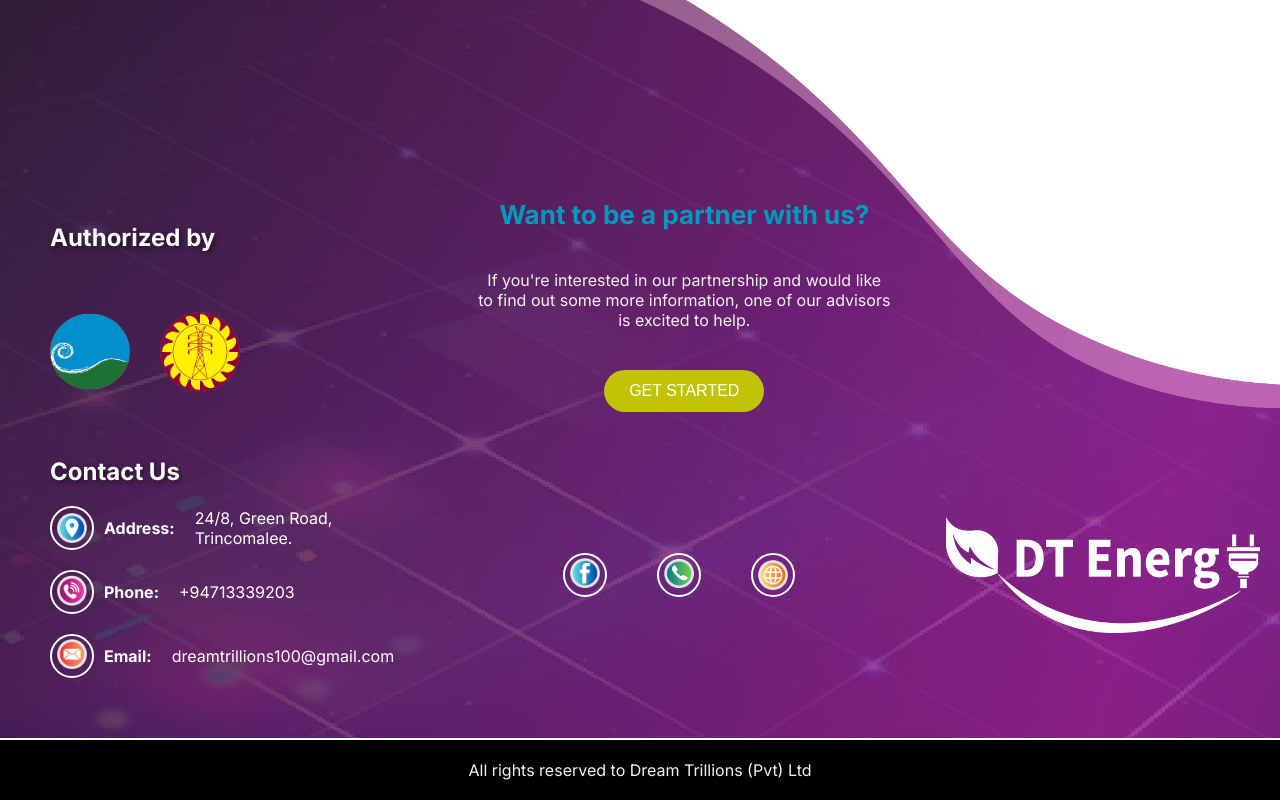
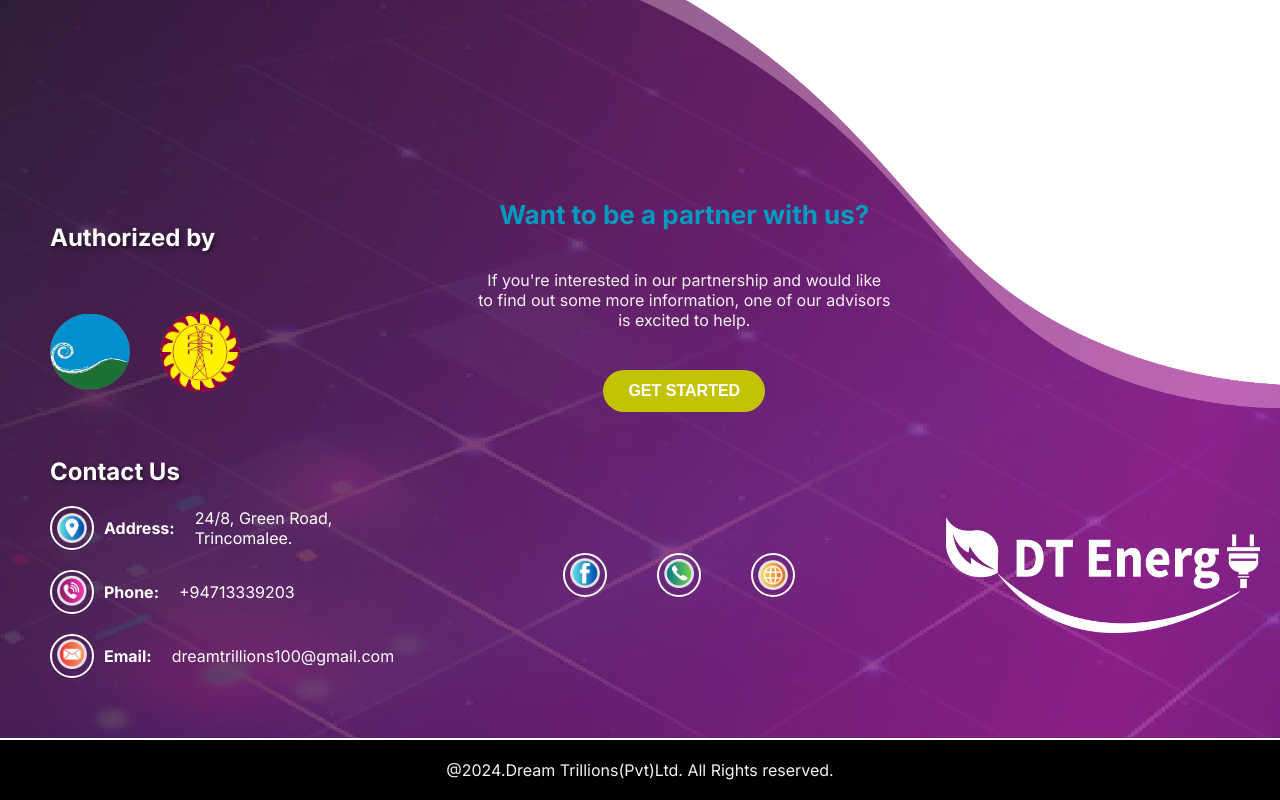
Before and after one commit to KirushnanKithurshika/DT_Energy_Website, a React (Vite) app: page /DT_Energy_Website/career in a window 1280 px wide. Shown: the part 2310-3110 px from the top of the page. Built offline with nearby package versions, Linux system fonts and the light colour scheme.

Commit message:
all rights reserved

```diff
--- a/src/components/Contact/contact.css
+++ b/src/components/Contact/contact.css
@@ -211,7 +211,8 @@ p {
 
 .cta-button {
   background-color: #c3c306;
-  color: white;
+  color: rgb(203, 201, 201);
+  font-weight: bold;
   padding: 12px 25px;
   font-size: 1rem;
   border: none;
--- a/src/components/Contact/contact.jsx
+++ b/src/components/Contact/contact.jsx
@@ -92,7 +92,7 @@ function Contact() {
       </div>
 
       <div className="middle-content">
-        <p className="rights">All rights reserved to Dream Trillions (Pvt) Ltd</p>
+        <p className="rights">@2024.Dream Trillions(Pvt)Ltd. All Rights reserved.</p>
       </div>
     </div>
   );
```
